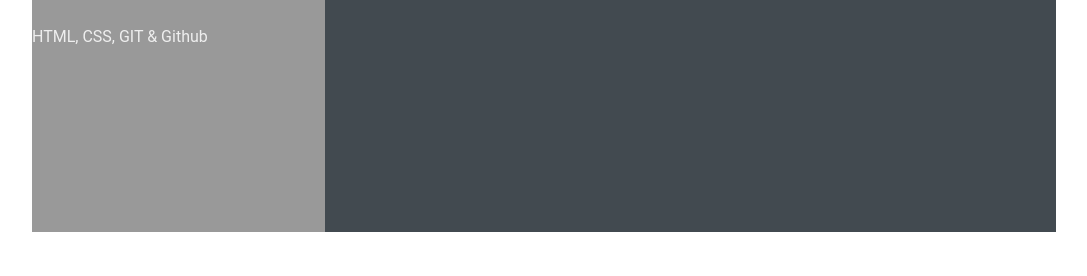
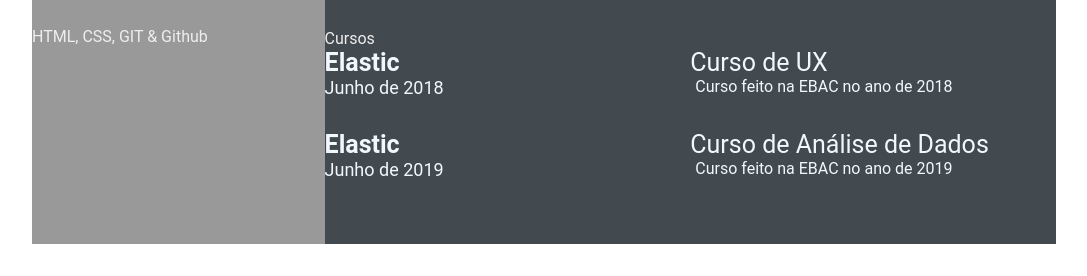
Before and after one commit to sarahhdias/devweekgit.github.io, a plain HTML site: page index.html in a window 1280 px wide. Shown: the part 600-876 px from the top of the page, without its empty margins (96-1183 px from the left). Drawn offline with Linux system fonts and the light colour scheme.

Commit message:
feat-add-awards (#5)

```diff
--- a/index.html
+++ b/index.html
@@ -100,6 +100,33 @@
                         </div>
                       </div>
                 </section>
+                <section class="awards gap">
+                    <div class="right-title">Cursos</div>
+                    <div class="awards-contents">
+                        <div class="awards-left">
+                        <p class="awards-company-name">Elastic</p>
+                        <p class="awards-time-period">Junho de 2018</p>
+                        </div>
+                    <div class="awards-right">
+                        <p class="awards-name">Curso de UX</p>
+                        <p class="awards-desc">
+                            Curso feito na EBAC no ano de 2018
+                        </p>
+                    </div>
+                </div>
+                <div class="awards-contents">
+                    <div class="awards-left">
+                    <p class="awards-company-name">Elastic</p>
+                    <p class="awards-time-period">Junho de 2019</p>
+                    </div>
+                <div class="awards-right">
+                    <p class="awards-name">Curso de Análise de Dados</p>
+                    <p class="awards-desc">
+                        Curso feito na EBAC no ano de 2019
+                    </p>
+                </div>
+            </div>
+                </section>
         </section>
     </main>
 <html>
```
